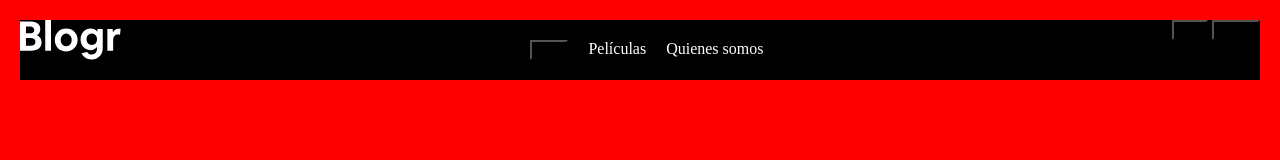
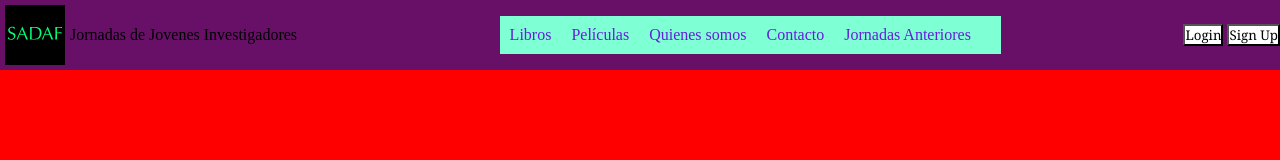
Before and after one commit to PaulaSand/JornadasDeJovenesInvestigadores, a plain HTML site: page index.html in a window 1280 px wide. Drawn offline with Linux system fonts and the light colour scheme.

Commit message:
Primer commit como boceto de la página.

```diff
--- a/index.html
+++ b/index.html
@@ -2,18 +2,21 @@
 <html lang="en">
     <head>
         <meta charset="UTF-8">
-        <link rel="icon" type="m" sizes="32x32" href="#">
-        <title>Reviews | [Blogr]</title>
+        <link rel="icon" type="m" sizes="32x32" href="images/logoSADAF.svg">
+        <title>Jornadas de Jóvenes Investigadores</title>
         <link rel="stylesheet" href="style.css">
     </head>
     <body>
         <header>
-            <div class="logo"><img src="images/logo.svg" alt="BlogrLogo" ></div>
+          <div class="logo"><img src="images/logoSADAF.svg" alt="BlogrLogo" ></div><!-- Jornadas de jóvenes Investigadores-->
+          <div class="subdivision">Jornadas de Jovenes Investigadores</div>
           <div class="navBar">
               <ul>
-                  <li><button>Libros</button> </li>
+                <li>Libros</li>
                 <li>Películas</li>
                 <li>Quienes somos</li>
+                <li>Contacto</li>
+                <li>Jornadas Anteriores</li>
               </ul>
             </div>
 
@@ -24,6 +27,23 @@
               </div>
         </header>
         <div class=""></div>
+        <!--  Cosas que deberían aparecer en una página para estas cosas
+           (aunque después en algunos casos no estén):
+          * Título del evento
+          * Fecha
+          * Descripción del evento
+          * Referencia a la institución organizadora (información que va desde el lugar físico
+           en el que va a ser el evento, hasta datos sobre quiénes lo financian)
+          * Otras fechas importantes (suele repetirse la fecha del evento junto con éstas)
+          * Si se aceptan trabajos, instrucciones para presentar trabajos y una descripción
+          del proceso
+          * Cronograma de actividades: en general se sabe desde el principio la franja horaria,
+           luego se enteran de la fecha u horario que le van a asignar a invitados,
+           y finalmente se enteran de qué trabajos presentó la gente en general y qué fechas
+            y horarios les asignaron
+          * Programa del evento (varía, pero se suelen incluir resúmenes de los trabajos
+          que se van a presentar)
+         -->
 
         <footer>
 
--- a/style.css
+++ b/style.css
@@ -21,24 +21,37 @@ html {
 /*----------- Header -------------*/
 
 body header {
-    margin: 20px;
+  /* margin: 10px; */
   display: flex;
-    background-color: black;
+  background-color: #680f68;
+  align-items: center;
 
 }
 
+.logo{
+margin: 5px ;
+background-color: rgb(0, 255, 115);
+align-items: center;
+height:60px;
+}
+
+.logo img{
+height: 60px;
+}
+
 .navBar {
-    margin: 20px;
   display: flex;
   align-self: center;
   margin-left: auto;
   margin-right: auto;
   text-decoration: none;
+}
 
-  }
 ul {
+  padding: 10px;
+  background-color: aquamarine;
   margin-left: 20px;
-    color:white;
+  color:rgb(102, 30, 219);
   display: flex;
 }
 li{
@@ -46,6 +59,6 @@ html {
   margin-right: 20px;
 }
 button {
-    background: transparent;
-    font-family:blue;
+  background: white;
+  font-family:Georgia, 'Times New Roman', Times, serif;
 }
```
Also changed, not shown: images/logoSADAF.png (added), images/logoSADAF.svg (added). Lines whose indentation alone changed are shown as unchanged.
